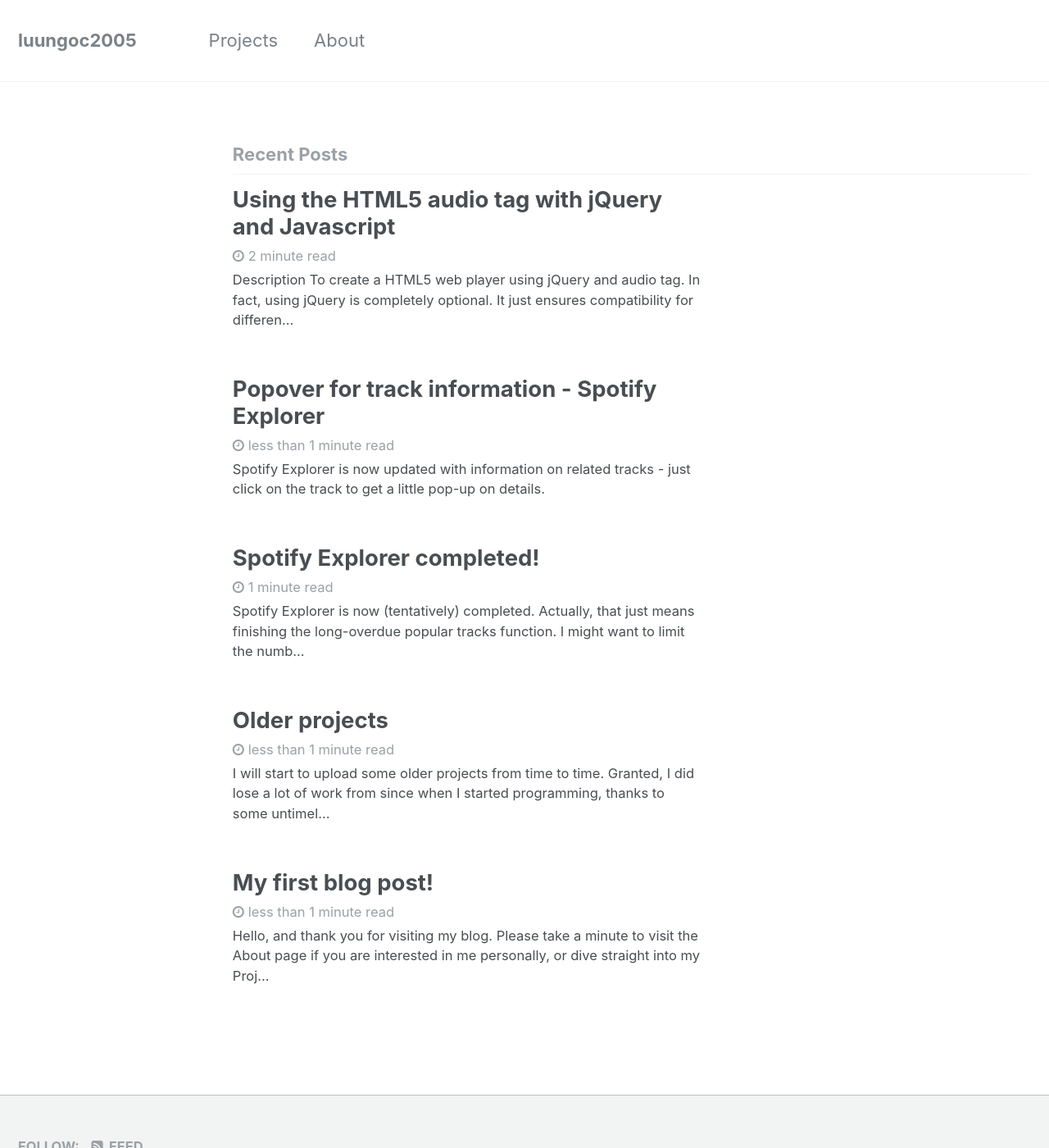
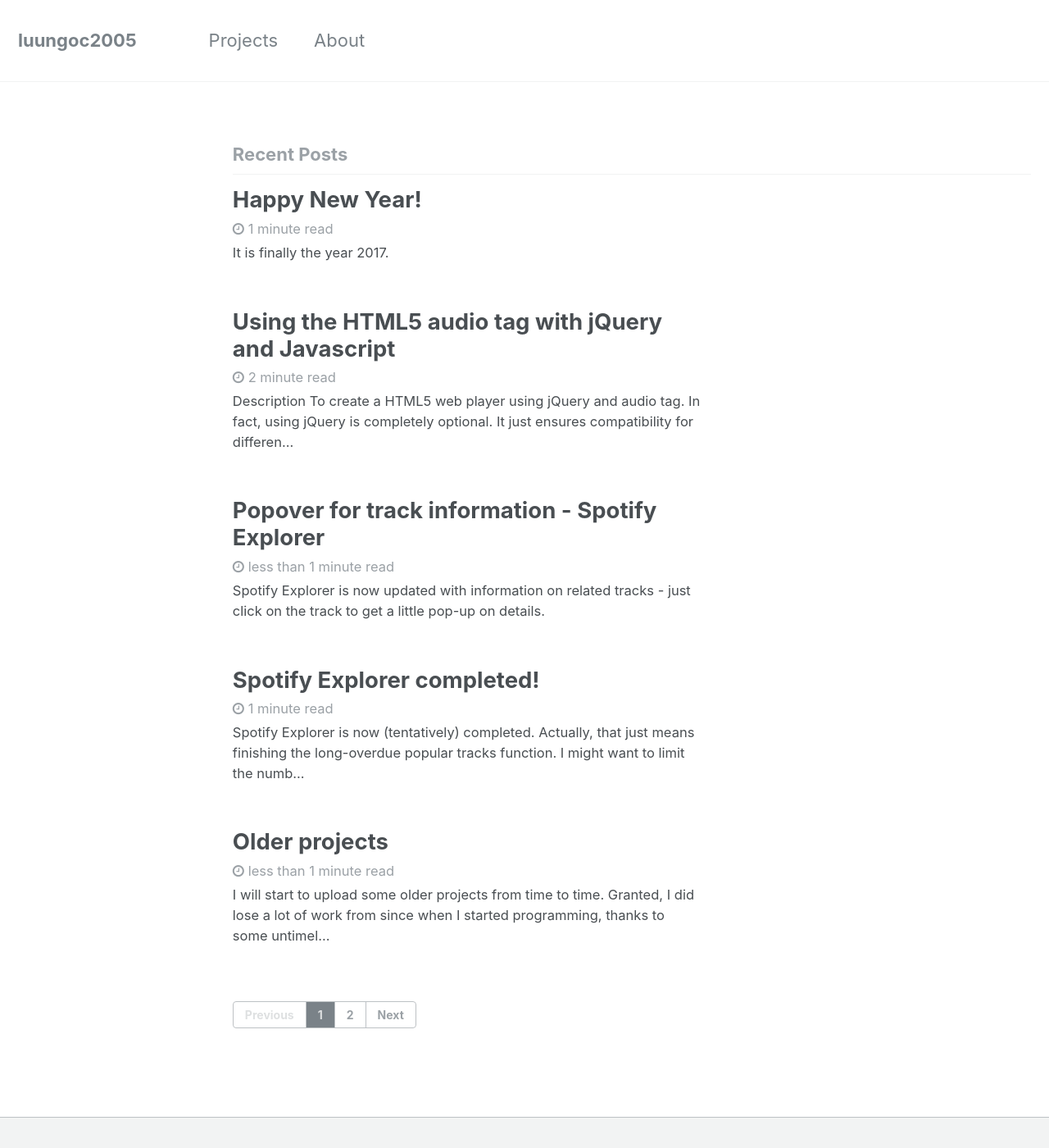
Before and after one commit to luungoc2005/luungoc2005-github-io-old, a Jekyll site: the page built from index.html, in a window 1280 px wide and 1400 px high. Shown: the whole window at 82% size. Built offline with Jekyll 4.4.1, drawn with Linux system fonts in a browser that asks for light colours; the list of posts is cut into pages by our own code; some of the changed lines change nothing that is shown.

Commit message:
blog posts update

```diff
--- a/_posts/2016-12-15-using-the-html5-audio-tag-with-jquery.markdown
+++ b/_posts/2016-12-15-using-the-html5-audio-tag-with-jquery.markdown
@@ -90,4 +90,6 @@
 
 Here we are getting the list item's attribute `data-src`, but jQuery's `data()` method provides a more abstract and standards-compliant alternative to `attr("data-src")`. The `load()` method call is optional, it only pre-loads the audio fully, but calling `play()` directly is also fine - the audio file will buffer as it plays in this case.
 
+
+
 *Coming soon*
--- /dev/null
+++ b/_posts/2017-1-3-happy-new-year.markdown
@@ -0,0 +1,22 @@
+---
+title:  "Happy New Year!"
+date: 2017-01-03 17:18:54 +7
+categories:
+- misc
+---
+
+It is finally the year 2017.
+
+I have never been the kind of person to do new year resolutions. Even though it is a good thing to do, in the sense that you get to review personal objectives and achievements. As frequent as I update my blog posts, however, I tend to get distracted by a lot of things.
+
+If you do follow my Github repo, you might find that I should be working on the following:
++ The HTML5 audio tag tutorial on this blog
++ The color picker using Bootstrap
+
+There is also a markdown editor, with basically just the boilerplate code at the moment. It is essentially a to-do list item which I might never finish.
+
+So why are those pending for so long? basically I am, at this moment, no longer interested in web front-end programming. While I may regain interest in the future, I am now all crazy for some statistics and machine-learning with Accord.NET or AForge.NET. While .NET is not exactly a great platform for this kind of stuff, it is a language I am familiar with. After all, I was able to build a simple - but fully functional and user friendly analytical piece of software in half a day, a feat I could not have done in any other languages.
+
+I might write a later blog post on my own findings and experiences within the last 2 weeks (it was _thrilling_, to say the least). But for now, it is also a good time to remind myself that I still do have somewhat an obligation to maintain this blog. I am just going to leave the two above projects as pending, which I might get back to after I finish everything I want to do.
+
+For now, I will get back to my little experiments at hand and maybe document a little in the upcoming weeks.
```
